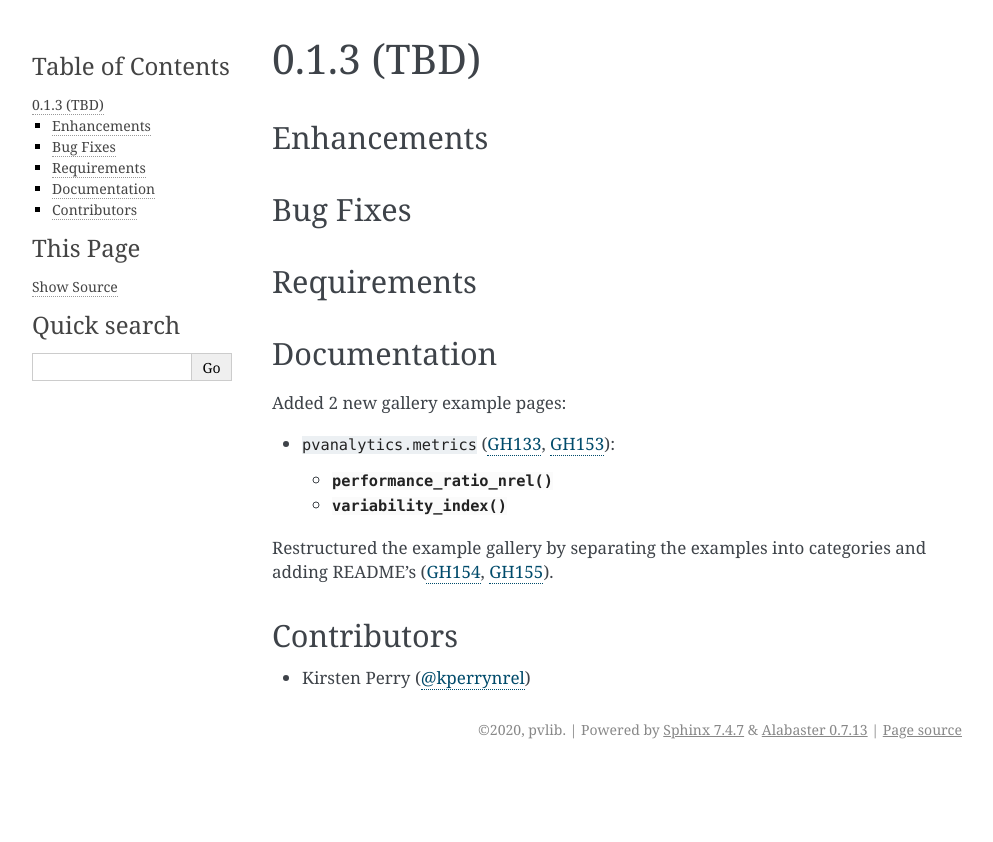
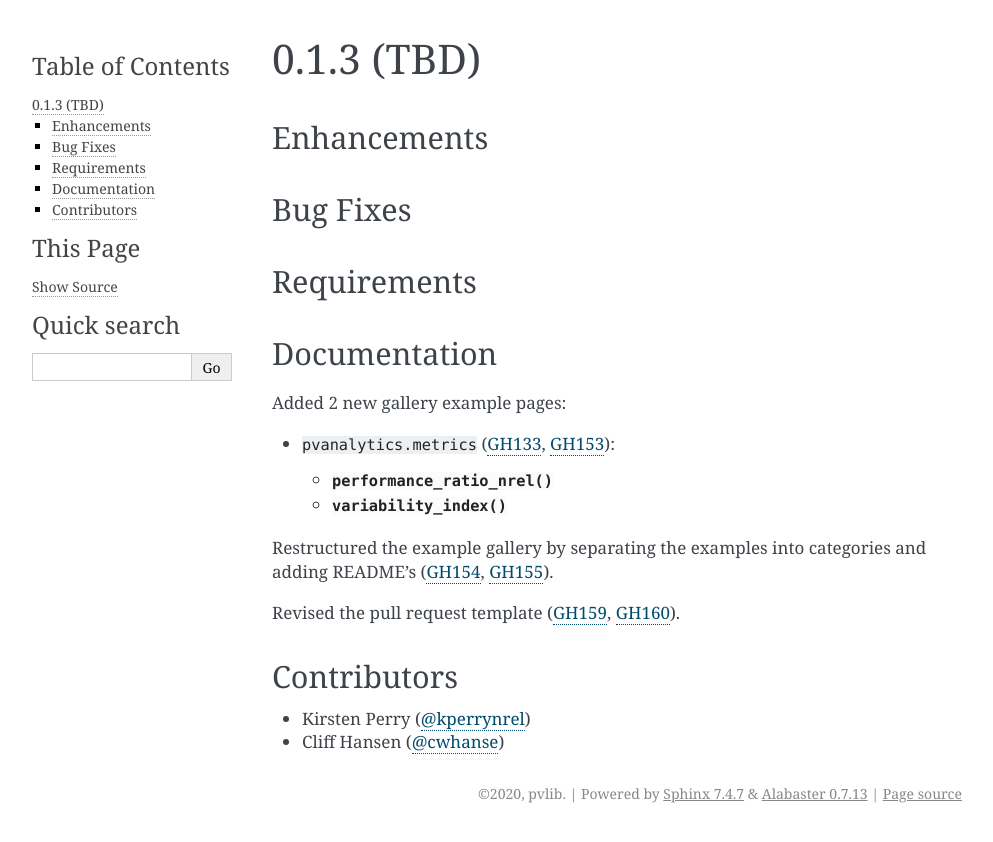
Before and after one commit to pvlib/pvanalytics, a Sphinx documentation site: the page built from docs/whatsnew/0.1.3.rst, in a window 1280 px wide. Shown: the top 842 px of the page, without its empty margins (148-1141 px from the left). Built offline with Sphinx 7.4.7, drawn with Linux system fonts in a browser that asks for light colours; pages that are not in the unit, such as notebooks, are missing from menus.

Commit message:
improve pull request template (#160)
* improve pull request template

* punctuation, whatsnew

```diff
--- a/docs/whatsnew/0.1.3.rst
+++ b/docs/whatsnew/0.1.3.rst
@@ -28,7 +28,10 @@
 Restructured the example gallery by separating the examples into categories
 and adding README's (:issue:`154`, :pull:`155`).
 
+Revised the pull request template (:issue:`159`, :pull:`160`).
+
 Contributors
 ~~~~~~~~~~~~
 
 * Kirsten Perry (:ghuser:`kperrynrel`)
+* Cliff Hansen (:ghuser:`cwhanse`)
```
Also changed, not shown: .github/pull_request_template.md.
